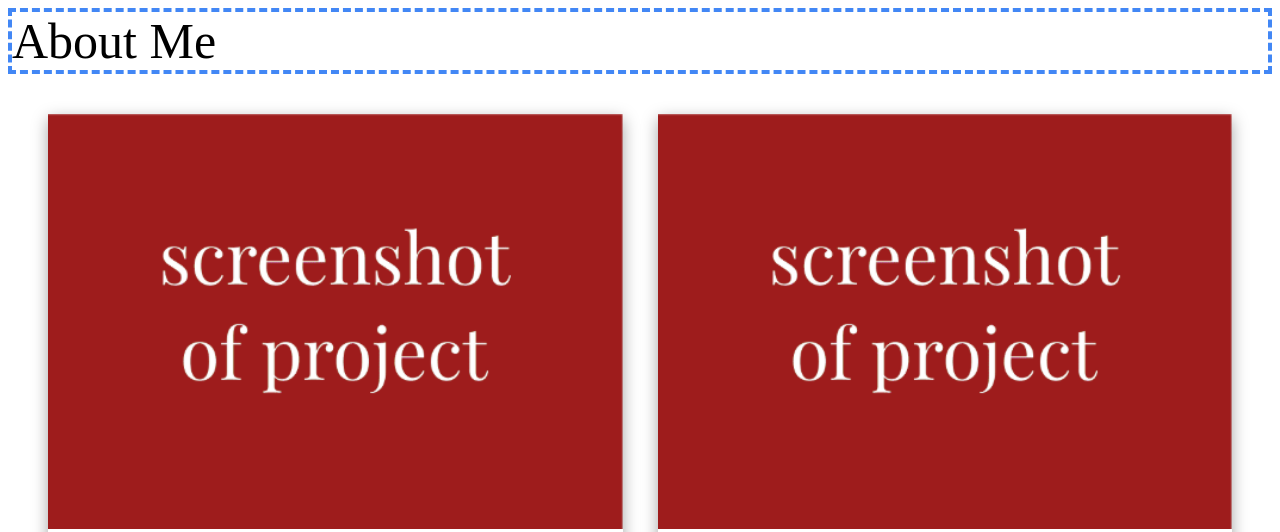
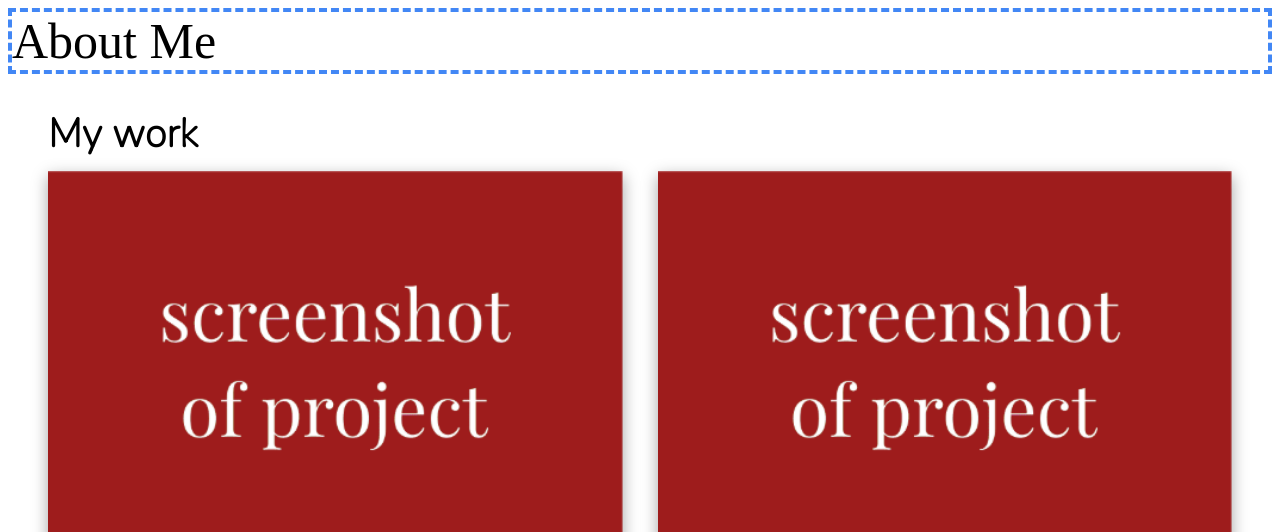
Before and after one commit to sameeksha-dalvi/dev-portfolio-homepage, a website built with webpack: page src/template.html in a window 1280 px wide. Shown: the top 532 px of the page. Built offline with nearby package versions, Linux system fonts and the light colour scheme.

Commit message:
add my work heading and style it

```diff
--- a/src/style.css
+++ b/src/style.css
@@ -31,6 +31,7 @@ s body {
     gap: 35px;
     row-gap: 50px;
     margin: 40px;
+    margin-top: 10px;
 }
 
 .contactMe-section {
@@ -73,3 +74,11 @@ ul{
 .project-description{
     padding: 5px 20px;
 }
+
+#myWork-heading{
+    font-family: Nunito, system-ui, -apple-system, BlinkMacSystemFont, 'Segoe UI', Roboto, Oxygen, Ubuntu, Cantarell, 'Open Sans', 'Helvetica Neue', sans-serif;
+    font-size: 40px;
+    font-weight: bold;
+    margin-bottom: 0;
+    margin-left: 40px;
+}
--- a/src/template.html
+++ b/src/template.html
@@ -10,6 +10,7 @@
 <body>
     <div class="main-container">
         <div class="aboutMe-section">About Me</div>
+        <h2 id="myWork-heading">My work</h2>
         <div class="myWork-section">
             <div class="card-container">
                 <div class="card-image"><img class="project-img" src="../assets/images/project_screenshot.png"
```
Also changed, not shown: 2 other files.
